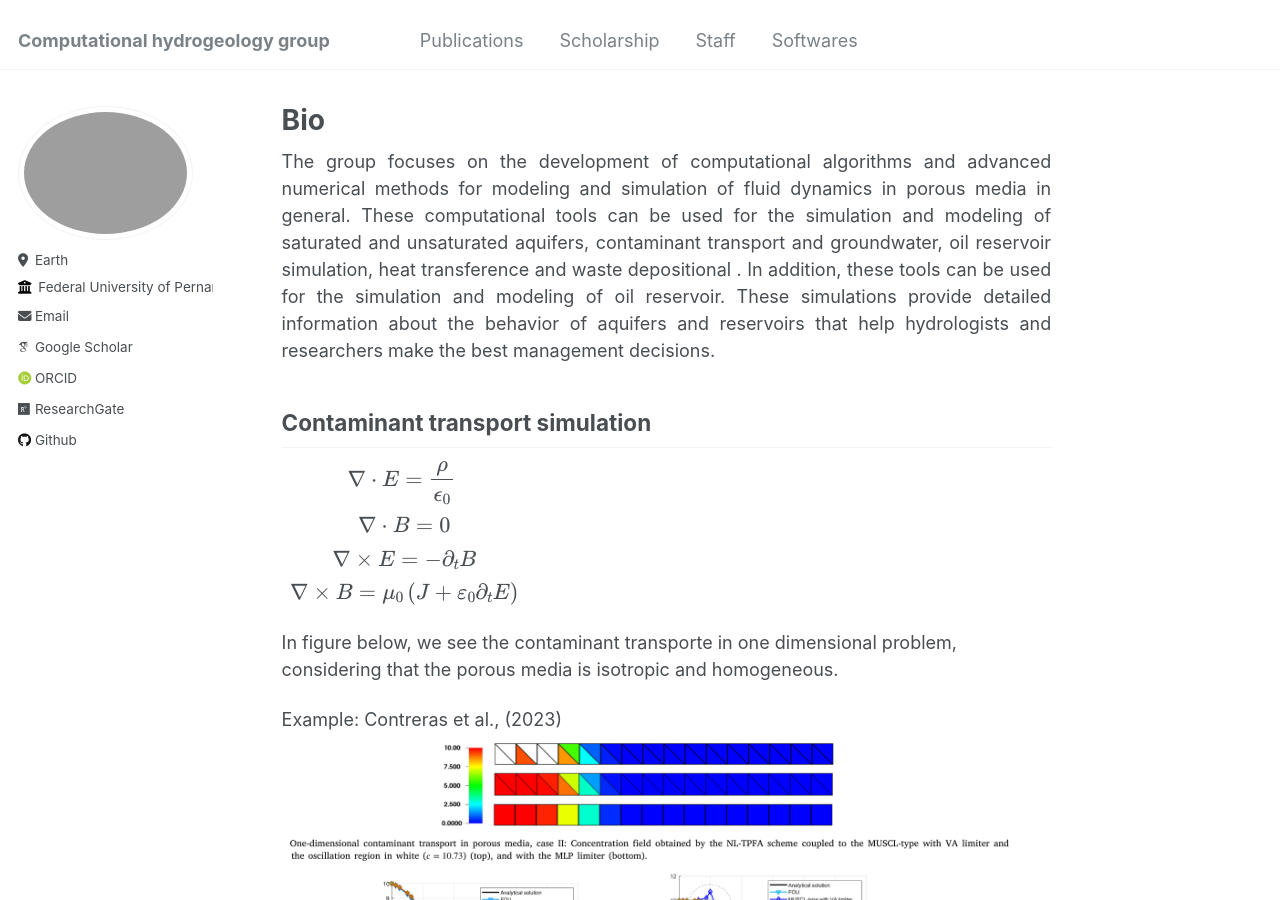
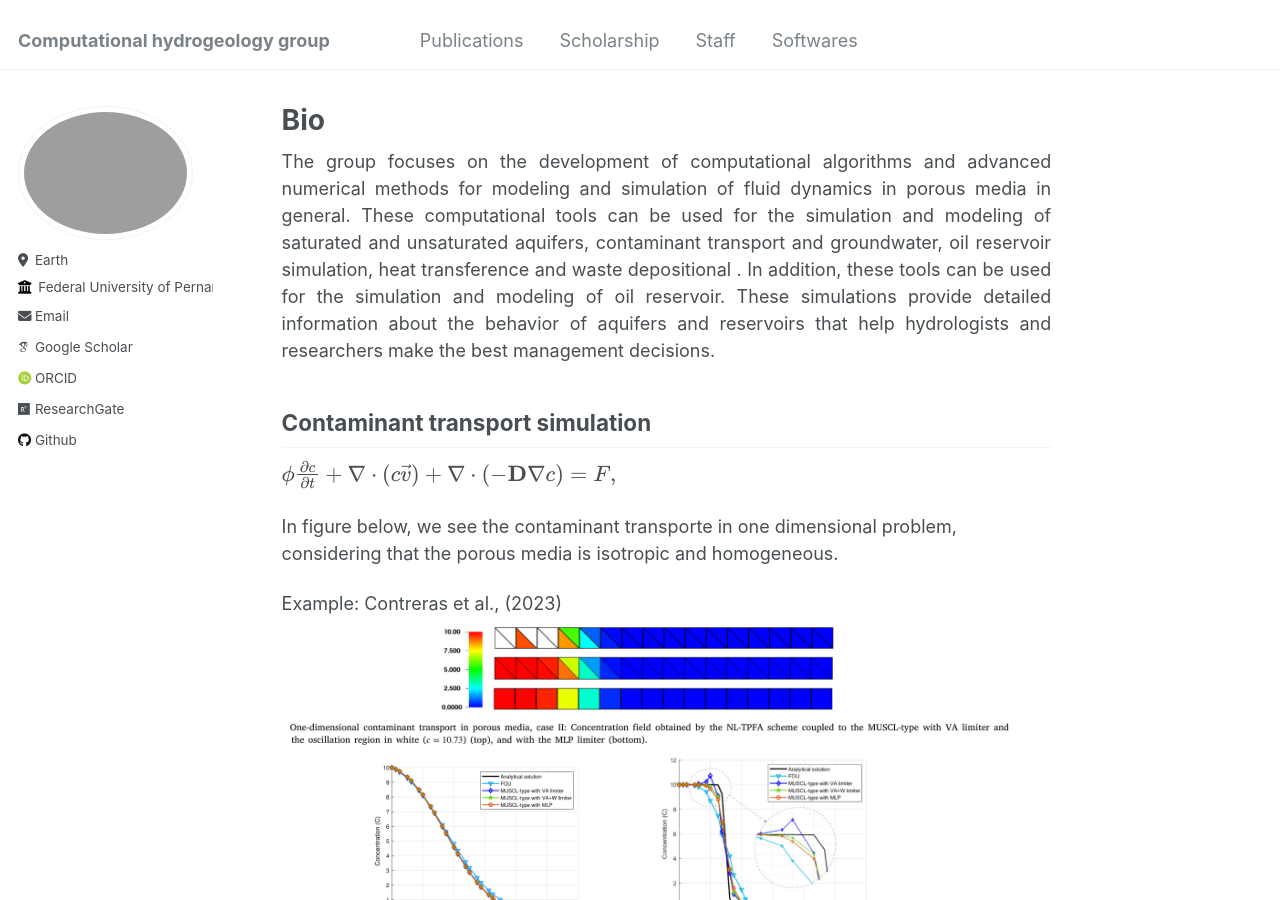
Before and after one commit to Feraul/Feraul.github.io, a Jekyll site: the page built from _pages/about.md, in a window 1280 px wide and 900 px high. Built offline with Jekyll 4.4.1, drawn with Linux system fonts in a browser that asks for light colours; some web fonts are replaced.

Commit message:
Update about.md

```diff
--- a/_pages/about.md
+++ b/_pages/about.md
@@ -15,12 +15,9 @@ The group focuses on the development of computational algorithms and advanced nu
 Contaminant transport simulation
 ------
 $$
-\displaylines{
-\nabla \cdot E= \frac{\rho}{\epsilon_0} \\\
-\nabla \cdot B=0 \\\
-\nabla \times E= -\partial_tB \\\
-\nabla \times B  = \mu_0 \left(J + \varepsilon_0 \partial_t E \right)
-}
+	\begin{equation}\label{eq2s}
+		\phi \frac{\partial c}{\partial t}+ \nabla\cdot(c\vec{v})+\nabla\cdot(-\textbf{D}\nabla c)=F,
+	\end{equation}
 $$
 
 In figure below, we see the contaminant transporte in one dimensional problem, considering that the porous media is isotropic and homogeneous.
```
